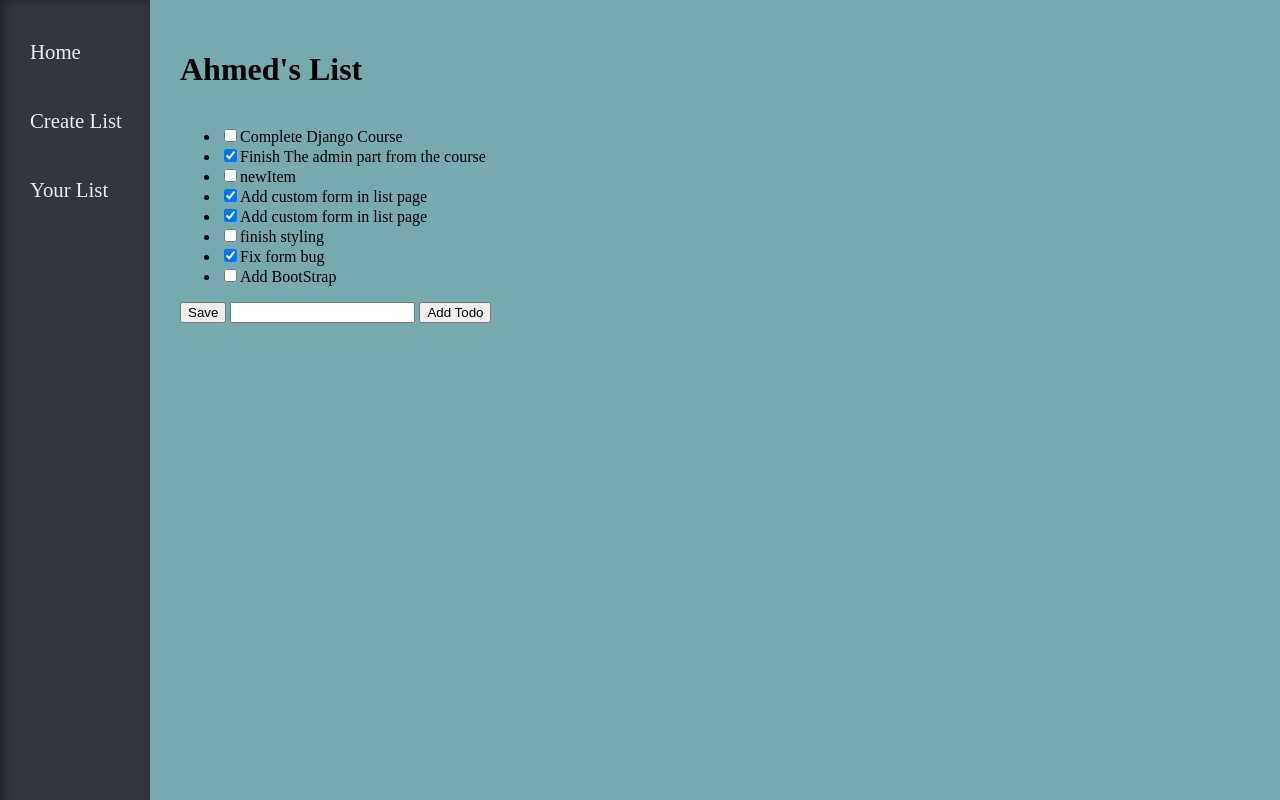
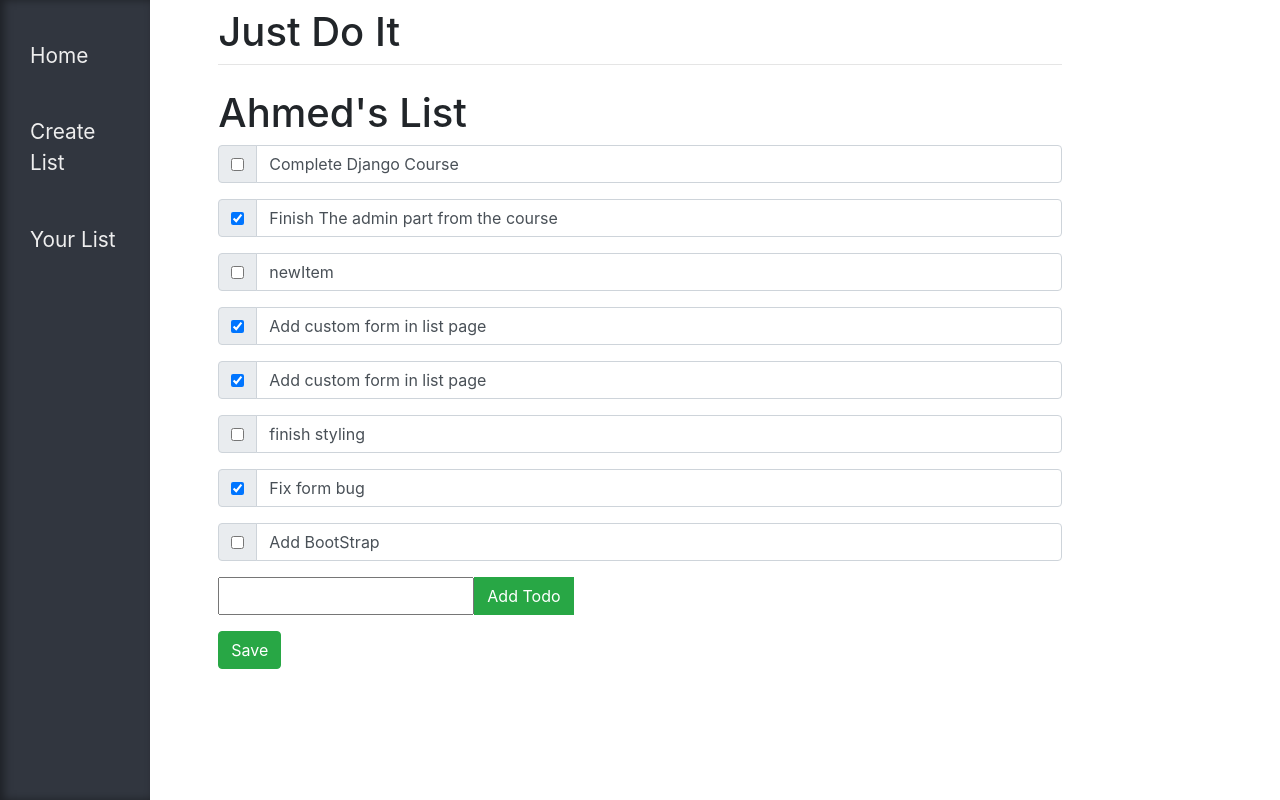
Before and after one commit to AhmedEid2504/django-project, a Django app: page /1 in a window 1280 px wide. Run offline with Django 5.2, Linux system fonts and the light colour scheme; data comes from the database, SQL or seed files in the repository; both versions use the stored data as it was after the commit.

Commit message:
adds bootstrap and style for create and list page

```diff
--- a/main/static/css/base.css
+++ b/main/static/css/base.css
@@ -37,11 +37,11 @@ a:hover {
     transition: all .2s ease-in-out;
 }
 
-.main {
+/* .main {
     display: flex;
     flex-direction:column;
     justify-content: flexstart;
     height: 90vh;
     margin-left: 150px;
     padding: 30px;
-}
+} */
--- a/main/templates/main/base.html
+++ b/main/templates/main/base.html
@@ -1,6 +1,12 @@
+<!doctype html>
 <html>
     <head>
         <link rel="stylesheet" type="text/css" href="/main/static/css/base.css">
+        <!-- Required meta tags -->
+        <meta charset="utf-8">
+        <meta name="viewport" content="width=device-width, initial-scale=1, shrink-to-fit=no">
+        <link rel="stylesheet" href="https://cdn.jsdelivr.net/npm/bootstrap@4.3.1/dist/css/bootstrap.min.css" integrity="sha384-ggOyR0iXCbMQv3Xipma34MD+dH/1fQ784/j6cY/iJTQUOhcWr7x9JvoRxT2MZw1T" crossorigin="anonymous">
+
         <title>{% block title %}Django ToDoList{% endblock %}</title>
     </head>
 
@@ -11,8 +17,20 @@
             <a href="/1">Your List</a>
         </div>
         <div id="content", name="content", class="main">
-            {% block content %}
-            {% endblock %}
+            <div class="row justify-content-center">
+                <div class="col-8">
+                    <h1 class="mt-2">Just Do It</h1>
+                    <hr class="mt-0 mb-4">
+                    {% block content %}
+                    {% endblock %}
+                </div>
+            </div>
         </div>
+
+    <!-- Optional JavaScript -->
+    <!-- jQuery first, then Popper.js, then Bootstrap JS -->
+    <script src="https://code.jquery.com/jquery-3.3.1.slim.min.js" integrity="sha384-q8i/X+965DzO0rT7abK41JStQIAqVgRVzpbzo5smXKp4YfRvH+8abtTE1Pi6jizo" crossorigin="anonymous"></script>
+    <script src="https://cdn.jsdelivr.net/npm/popper.js@1.14.7/dist/umd/popper.min.js" integrity="sha384-UO2eT0CpHqdSJQ6hJty5KVphtPhzWj9WO1clHTMGa3JDZwrnQq4sF86dIHNDz0W1" crossorigin="anonymous"></script>
+    <script src="https://cdn.jsdelivr.net/npm/bootstrap@4.3.1/dist/js/bootstrap.min.js" integrity="sha384-JjSmVgyd0p3pXB1rRibZUAYoIIy6OrQ6VrjIEaFf/nJGzIxFDsf4x0xIM+B07jRM" crossorigin="anonymous"></script>
     </body>
 </html>
--- a/main/templates/main/home.html
+++ b/main/templates/main/home.html
@@ -4,6 +4,6 @@ Django ToDoLists
 {% endblock %}
 {% block content %}
     <div class="container">
-        <h1>TODOUDO</h1>
+
     </div>
 {% endblock %}
--- a/main/templates/main/list.html
+++ b/main/templates/main/list.html
@@ -6,17 +6,26 @@ ToDoList
     <h1>{{ls.name}}</h1>
     <form method="post" action="#">
         {% csrf_token %}
-        <ul>
         {% for item in ls.item_set.all %}
+            <div class="input-group mb-3">
+                <div class="input-group-prepend">
+                    <div class="input-group-text">
                         {% if item.complete == True %}
-                    <li><input type="checkbox", value="clicked", name="c{{item.id}}" checked>{{item.text}}</li>
+                            <input type="checkbox", value="clicked", name="c{{item.id}}" checked>
                         {% else %}
-                    <li><input type="checkbox", value="clicked", name="c{{item.id}}">{{item.text}}</li>
+                            <input type="checkbox", value="clicked", name="c{{item.id}}">
                         {% endif %}
+                    </div>
+                </div>
+                <input type="text", value="{{item.text}}" class="form-control">
+            </div>
         {% endfor %}
-        </ul>
-        <button type="submit", name="save", value="save">Save</button>
+        <div class="input-group mb-3">
             <input type="text", name="newTodo">
-        <button type="submit", name="newItem", value="newItem">Add Todo</button>
+            <div class="input-group-prepend">
+                <button type="submit", name="newItem", value="newItem", class="btn btn-success">Add Todo</button>
+            </div>
+        </div>
+        <button type="submit", name="save", value="save", class="btn btn-success">Save</button>
     </form>
 {% endblock %}
```
Also changed, not shown: main/templates/main/create.html (+8 -4 lines), db.sqlite3. Lines whose indentation alone changed are shown as unchanged.
